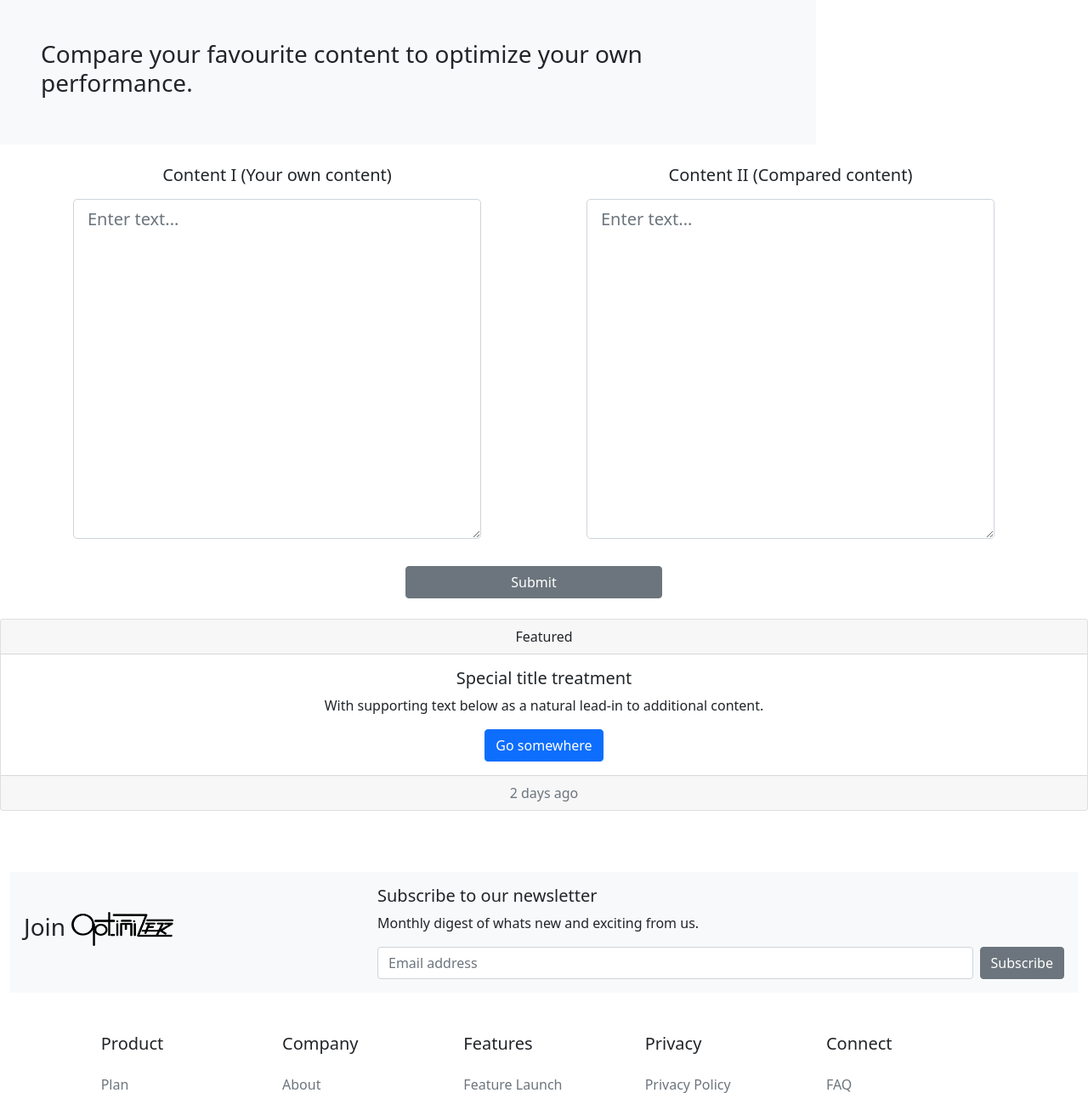
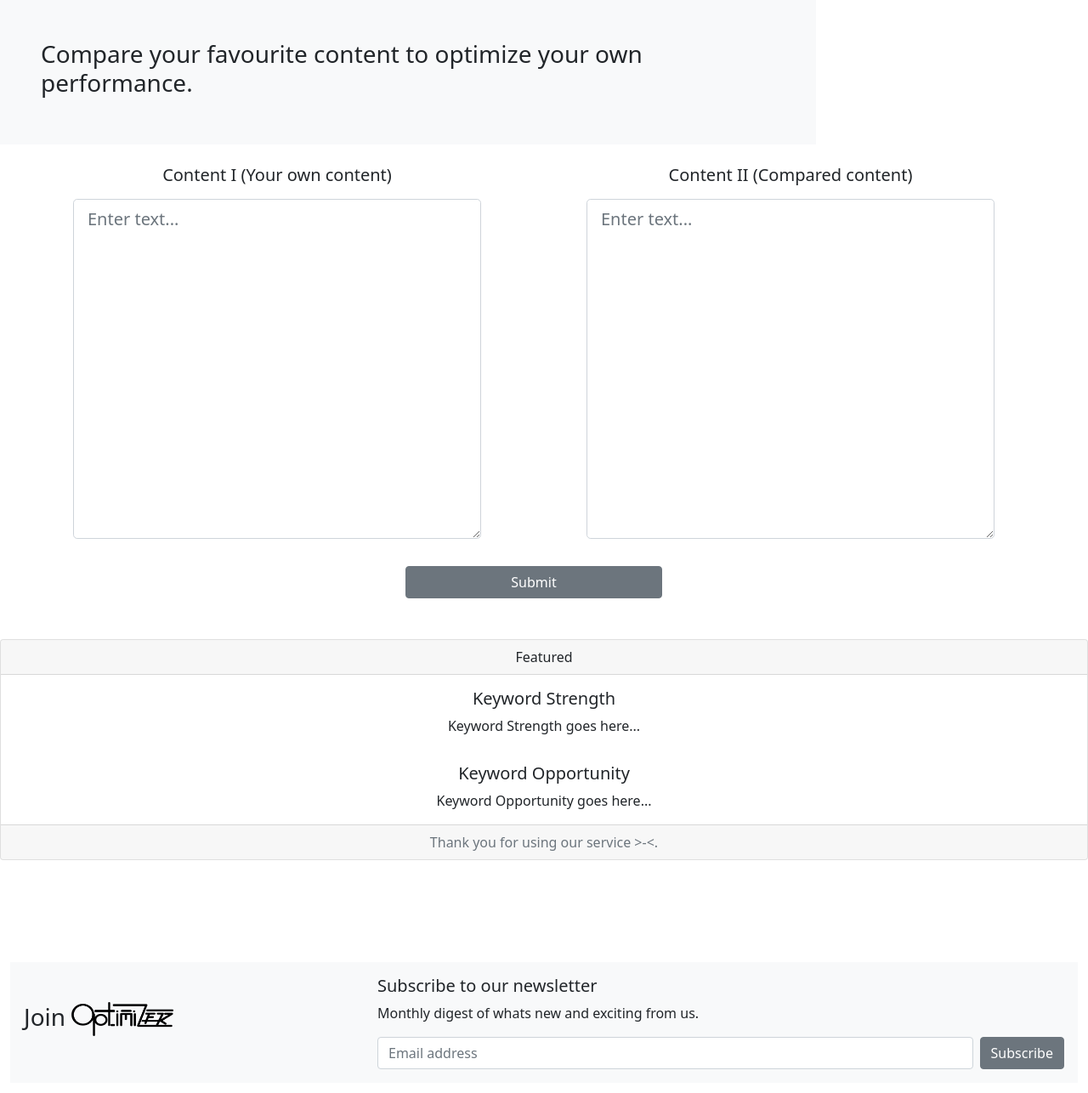
Before and after one commit to SarmSKunatham/Optimizer-font-end, a Flask app: page /product in a window 1280 px wide. Shown: the part 178-1464 px from the top of the page at 85% size. Run offline with Flask 2, Linux system fonts and the light colour scheme.

Commit message:
Update product.html

```diff
--- a/NLP_Project/flaskr/templates/blog/product.html
+++ b/NLP_Project/flaskr/templates/blog/product.html
@@ -24,17 +24,20 @@
             <button type="button" class="btn btn-secondary w-25 mt-3 mx-auto" value="submit">Submit</button>
         </div>
     </form>
-    <div class="card text-center">
+    <div class="card text-center mt-5 mb-5">
         <div class="card-header">
           Featured
         </div>
         <div class="card-body">
-          <h5 class="card-title">Special title treatment</h5>
-          <p class="card-text">With supporting text below as a natural lead-in to additional content.</p>
-          <a href="#" class="btn btn-primary">Go somewhere</a>
+          <h5 class="card-title">Keyword Strength</h5>
+          <p class="card-text">Keyword Strength goes here...</p>
+        </div>
+        <div class="card-body">
+            <h5 class="card-title">Keyword Opportunity</h5>
+            <p class="card-text">Keyword Opportunity goes here...</p>
         </div>
         <div class="card-footer text-muted">
-          2 days ago
+          Thank you for using our service >-<.
         </div>
       </div>
 
```
